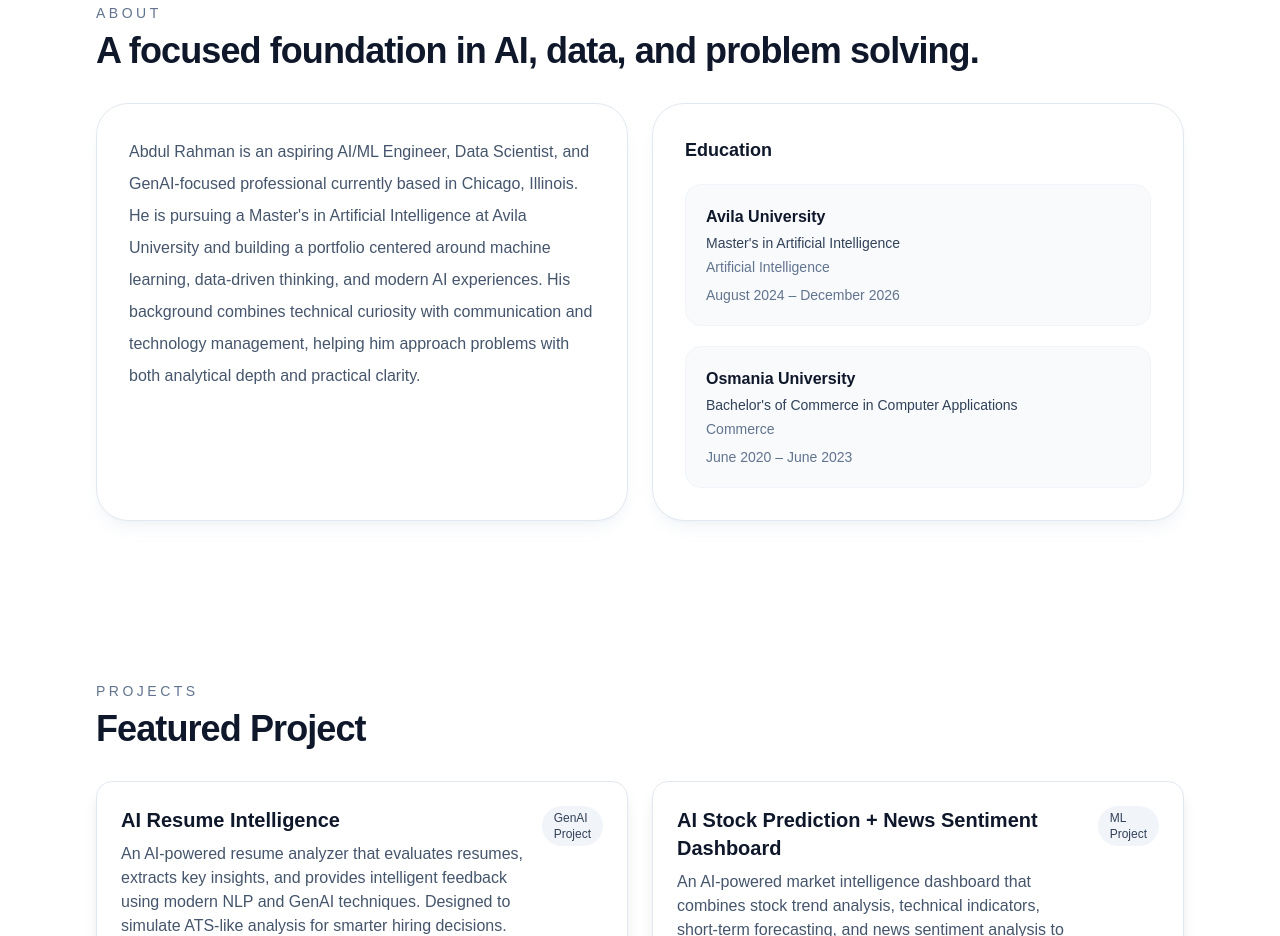
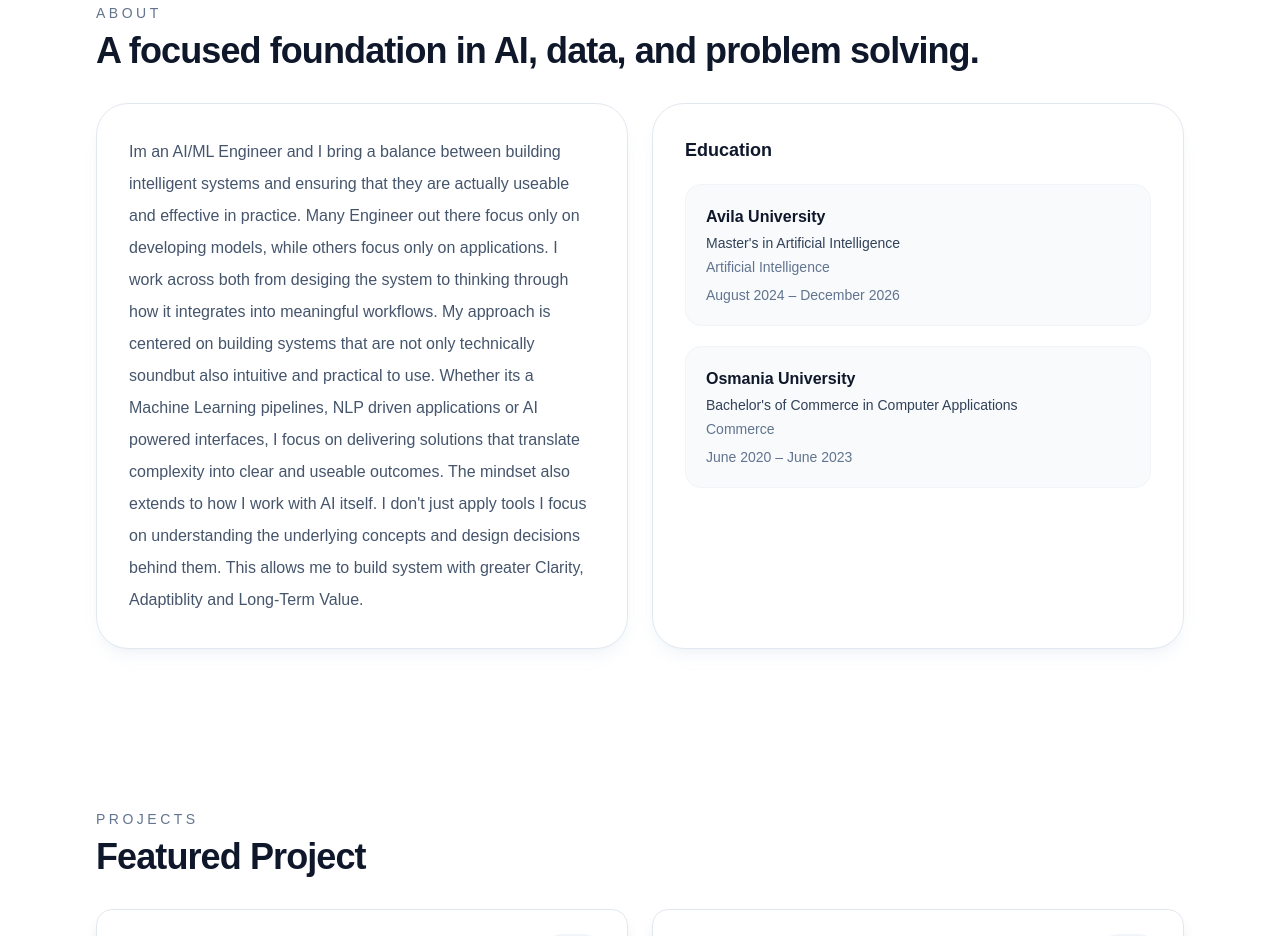
Before and after one commit to abdulxrahman-ai/abdulrahman, a Next.js app: page / in a window 1280 px wide. Shown: the part 900-1836 px from the top of the page. Built offline with nearby package versions, Linux system fonts and the light colour scheme.

Commit message:
Update page.tsx

```diff
--- a/app/page.tsx
+++ b/app/page.tsx
@@ -336,7 +336,9 @@ export default function Page() {
           <div className="grid gap-6 lg:grid-cols-2">
             <div className="rounded-[2rem] border border-slate-200 bg-white p-8 shadow-lg shadow-slate-200/40">
               <p className="text-base leading-8 text-slate-600">
-                Abdul Rahman is an aspiring AI/ML Engineer, Data Scientist, and GenAI-focused professional currently based in Chicago, Illinois. He is pursuing a Master&apos;s in Artificial Intelligence at Avila University and building a portfolio centered around machine learning, data-driven thinking, and modern AI experiences. His background combines technical curiosity with communication and technology management, helping him approach problems with both analytical depth and practical clarity.
+                Im an AI/ML Engineer and I bring a balance between building intelligent systems and ensuring that they are actually useable and effective in practice. Many Engineer out there focus only on developing models, while others focus only on applications. I work across both from desiging the system to thinking through how it integrates into meaningful workflows.
+                My approach is centered on building systems that are not only technically soundbut also intuitive and practical to use. Whether its a Machine Learning pipelines, NLP driven applications or AI powered interfaces, I focus on delivering solutions that translate complexity into clear and useable outcomes.
+                The mindset also extends to how I work with AI itself. I don't just apply tools I focus on understanding the underlying concepts and design decisions behind them. This allows me to build system with greater Clarity, Adaptiblity and Long-Term Value.
               </p>
             </div>
             <div className="rounded-[2rem] border border-slate-200 bg-white p-8 shadow-lg shadow-slate-200/40">
```
